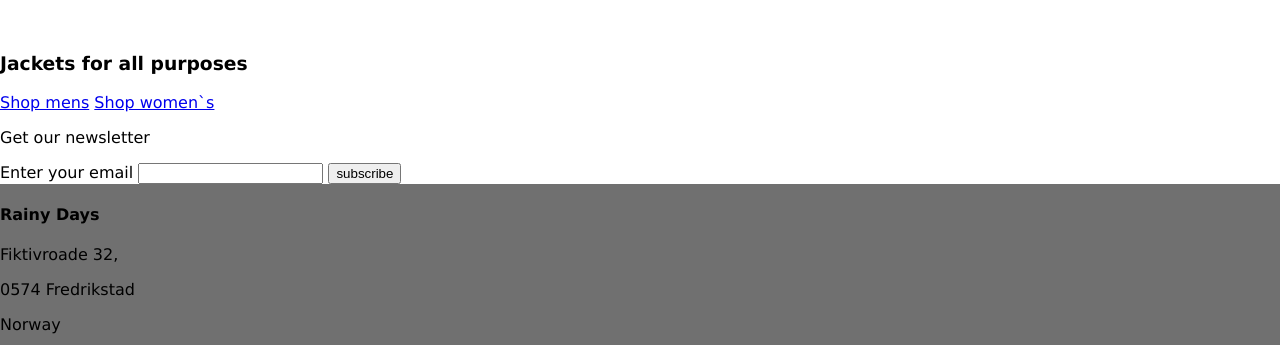
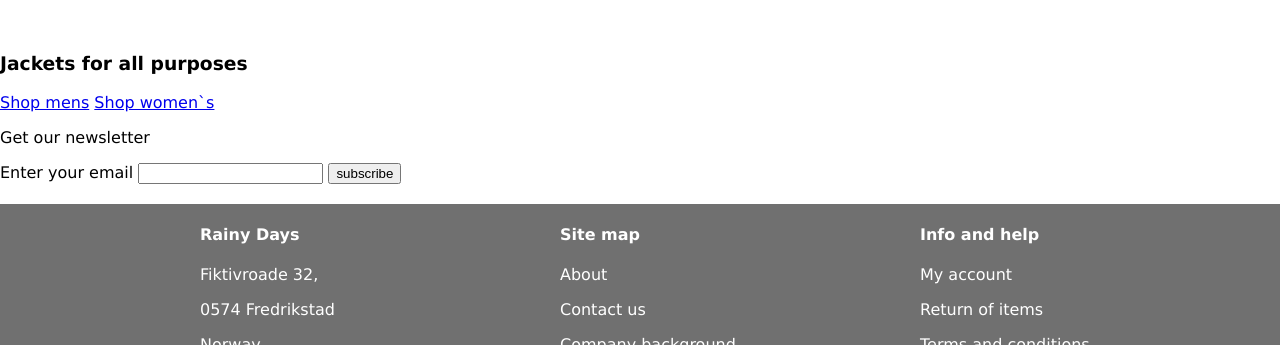
Before and after one commit to Noroff-FEU-Assignments/cross-course-project-krialex, a plain HTML site: page index.html in a window 1280 px wide. Shown: the part 2031-2376 px from the top of the page. Drawn offline with Linux system fonts and the light colour scheme.

Commit message:
css footer

```diff
--- a/css/style.css
+++ b/css/style.css
@@ -49,12 +49,6 @@ nav li {
     width: 100%;
 }
 
-
-
-
-
-
-
 .arrow {
     float: right;
 }
@@ -64,4 +58,12 @@ header {
 }
 footer {
     background-color: #707070;
+    display: grid;
+    grid-template-columns: repeat(3, 1fr);
+    padding-left: 200px;
+    margin-top: 20px;
 }
+
+footer div {
+    color: #FFF;
+}
```
